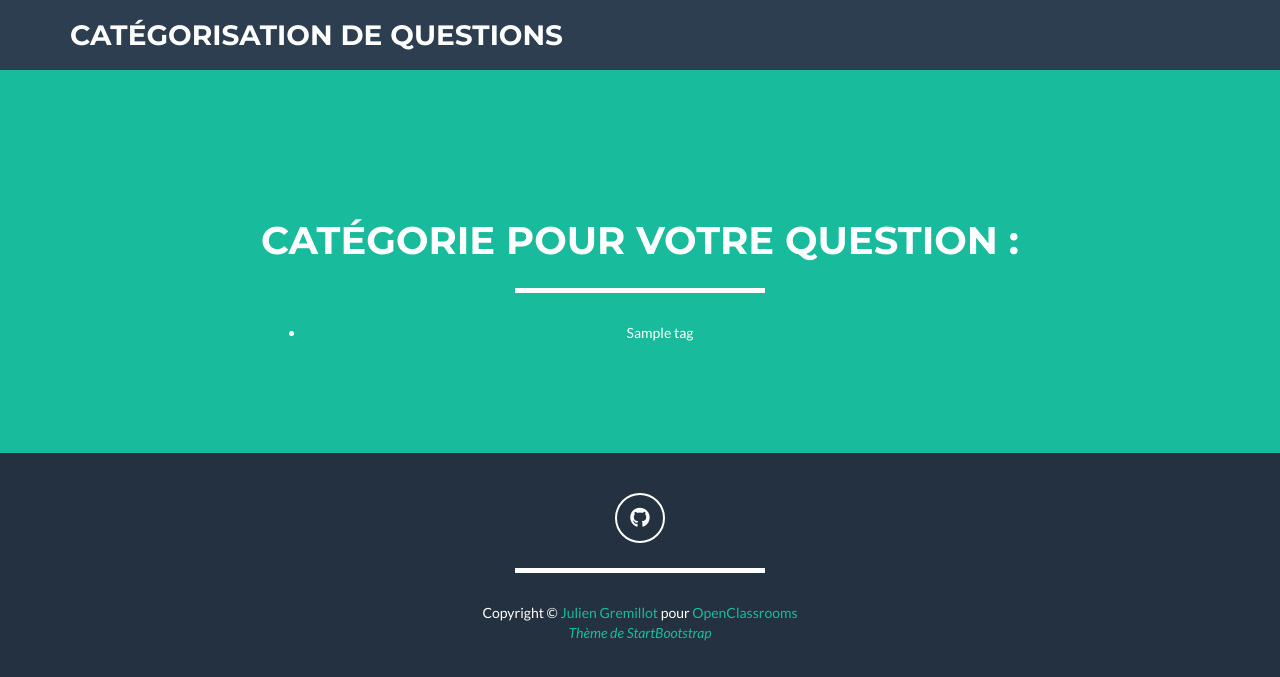
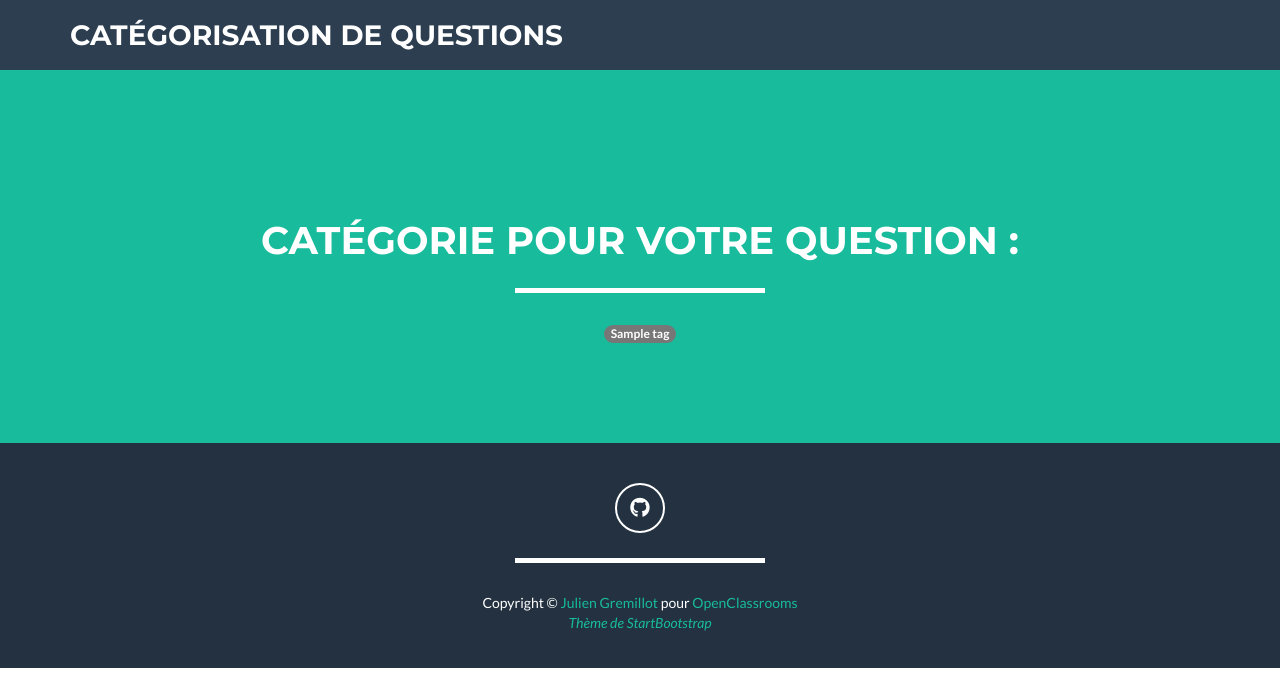
Before and after one commit to JulienGremillot/categorize-questions, a Flask app: template categ_app/templates/api.html in a window 1280 px wide. Shown: the top 677 px of the page. Run offline with Flask 2, Linux system fonts and the light colour scheme; the template is opened without the code that fills it: most values are stand-ins (such as "Sample title", 1, 10 or a date in 2020); parts of the project's set-up code (start-up, migrations or seed data) failed here and were passed over; some libraries are stand-ins or nearby versions.

Commit message:
style "badge" pour les tags obtenus

```diff
--- a/categ_app/templates/api.html
+++ b/categ_app/templates/api.html
@@ -10,11 +10,9 @@
         <hr class="star-light">
       </div>
       <div class="col-lg-8 col-lg-offset-2 text-center">
-          <ul>
-          {% for tag in tags %}
-              <li>{{ tag }}</li>
-          {% endfor %}
-          </ul>
+        {% for tag in tags %}
+          <span class="badge badge-dark">{{ tag }}</span>
+        {% endfor %}
       </div>
     </div>
   </div>
```
